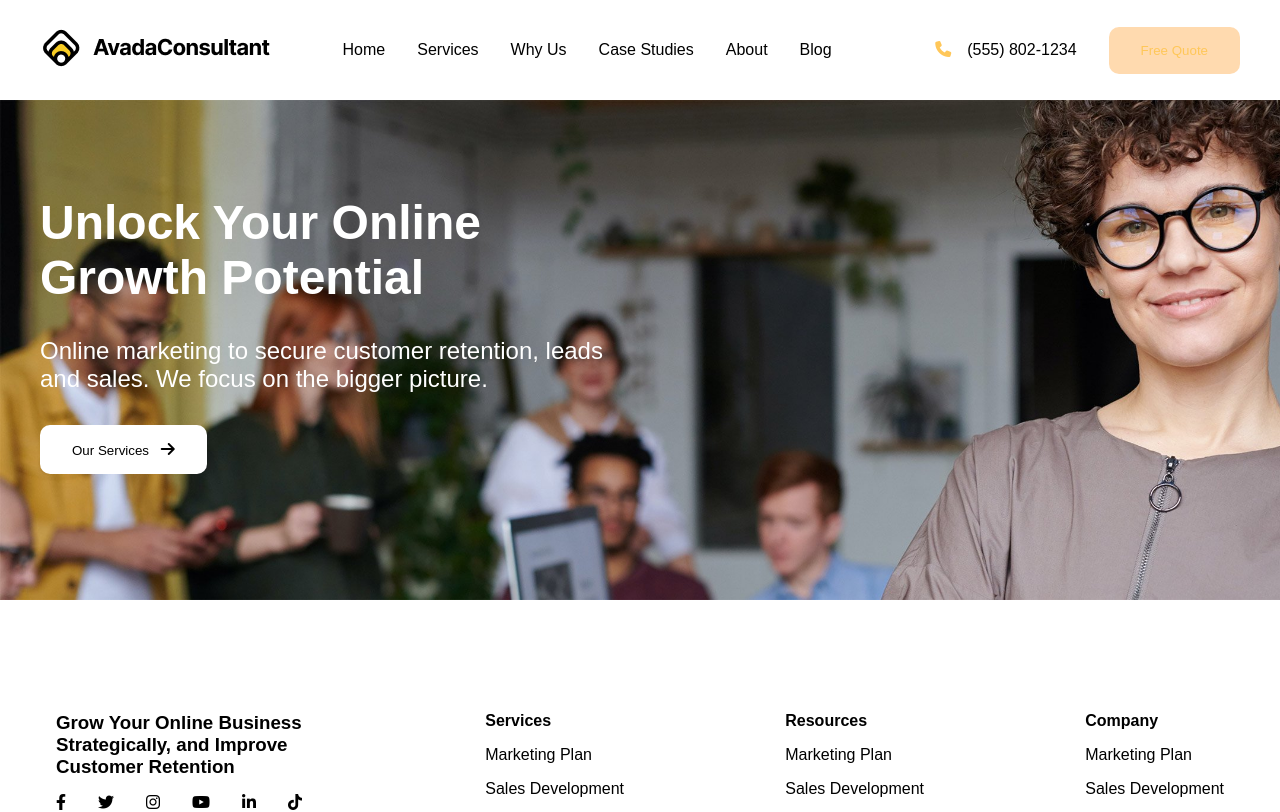
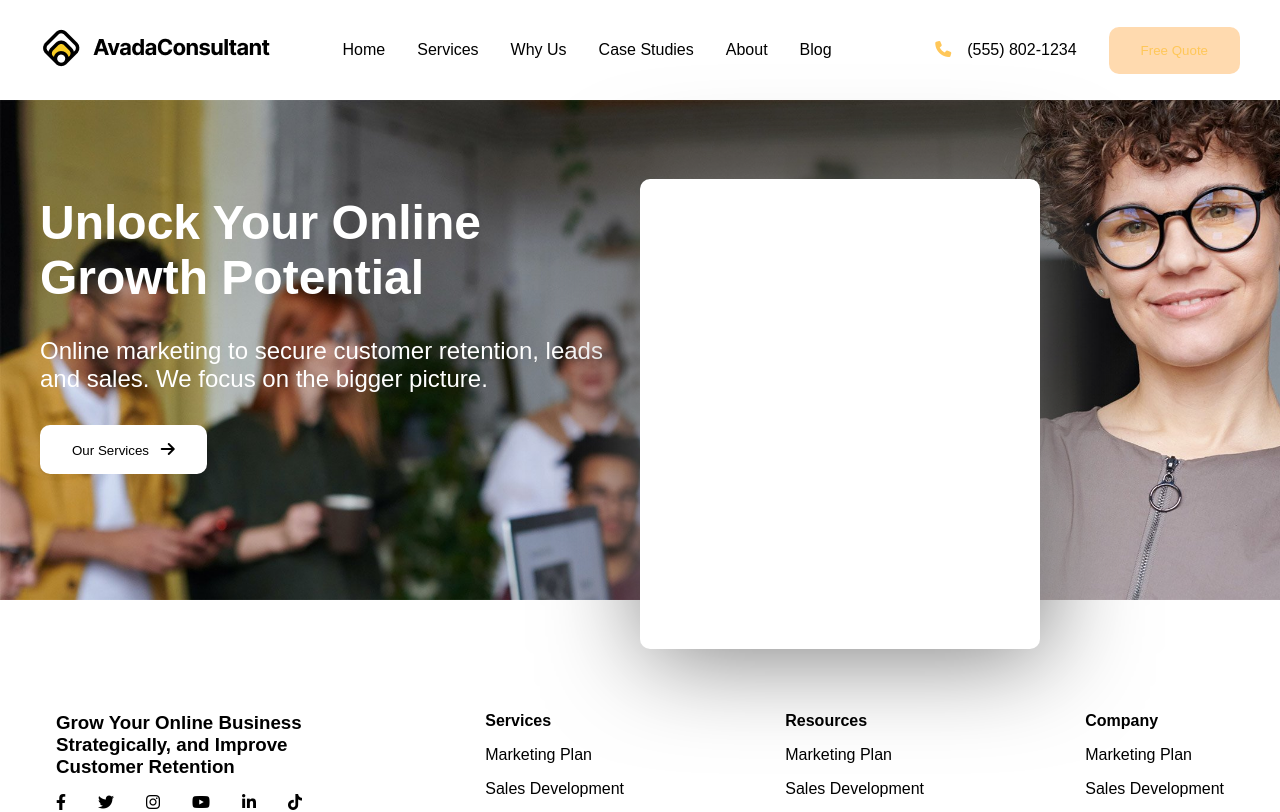
Before and after one commit to Serena-Dong/proj-html-vuejs, a Vue app: page / in a window 1280 px wide. Shown: the top 812 px of the page. Built offline with nearby package versions, Linux system fonts and the light colour scheme.

Commit message:
form box

```diff
--- /dev/null
+++ b/src/components/contents/formSection.vue
@@ -0,0 +1,24 @@
+<script>
+export default {
+    name: 'formSection'
+}
+</script>
+
+<template>
+    <div class="form-box">
+    </div>
+</template>
+
+<style lang="scss" scoped>
+@use '../../assets/css/scss/partials/_variables' as *;
+
+.form-box {
+    margin-top: 8rem;
+    width: 400px;
+    height: 470px;
+
+    background-color: $white;
+    border-radius: 10px;
+    box-shadow: 5px 5px 100px $grey;
+}
+</style>
--- a/src/components/contents/jumbotron.vue
+++ b/src/components/contents/jumbotron.vue
@@ -1,6 +1,8 @@
 <script>
+import formSection from './formSection.vue'
 export default {
-    name: 'jumbotron'
+    name: 'jumbotron',
+    components: { formSection }
 }
 </script>
 
@@ -20,7 +22,7 @@ export default {
                     </button>
                 </div>
 
-                <form action=""></form>
+                <formSection></formSection>
             </div>
         </div>
     </div>
```
